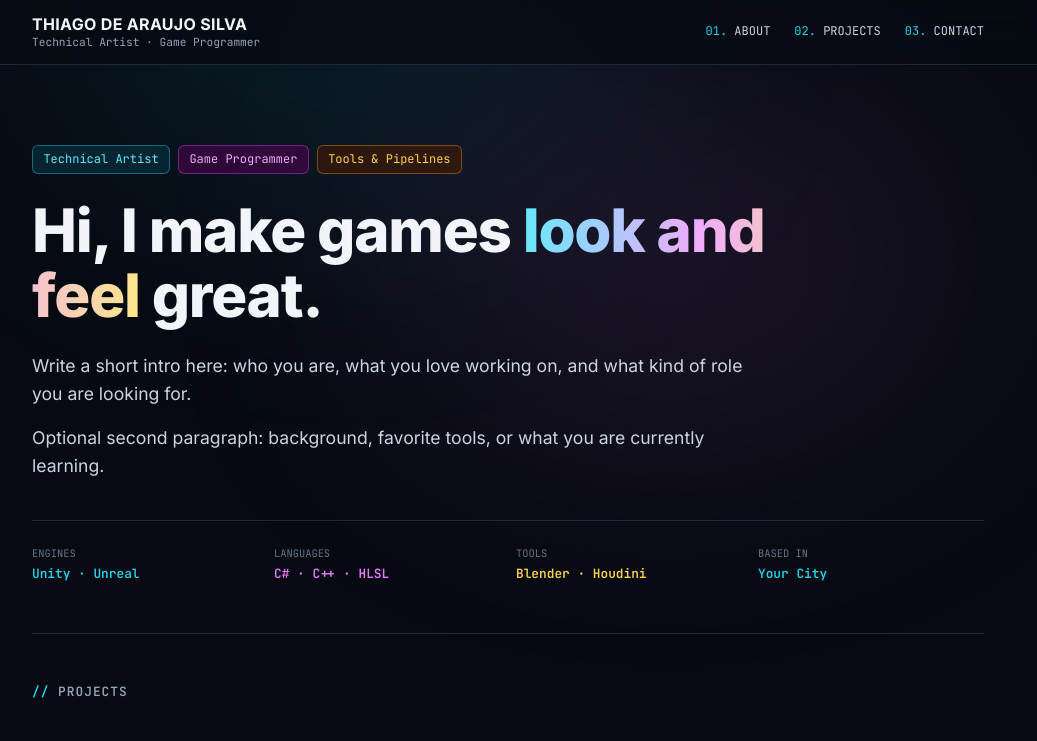
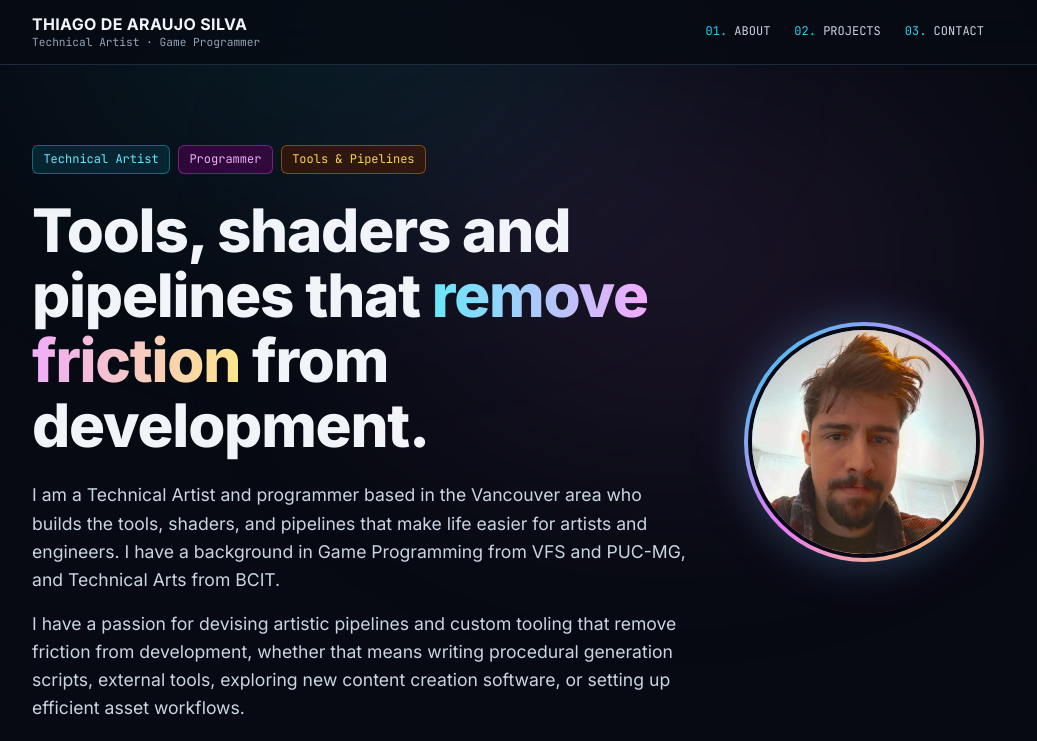
Before and after one commit to ThiagoDAraujoS/ThiagoDAraujoSPortfolio, an Angular app: page / in a window 1280 px wide. Shown: the top 741 px of the page, without its empty margins (132-1169 px from the left). Built offline with nearby package versions, Linux system fonts and the light colour scheme.

Commit message:
Added avatar and header text

```diff
--- a/src/app/about.config.ts
+++ b/src/app/about.config.ts
@@ -6,28 +6,33 @@ export const ABOUT = {
   /** Small colored pills above the headline. */
   roles: [
     { label: 'Technical Artist', color: 'cyan' },
-    { label: 'Game Programmer', color: 'fuchsia' },
+    { label: 'Programmer', color: 'fuchsia' },
     { label: 'Tools & Pipelines', color: 'amber' },
   ] satisfies { label: string; color: AccentColor }[],
 
   /** Big headline. `highlight` is rendered with the cyan → fuchsia → amber gradient. */
   headline: {
-    lead: 'Hi, I make games',
-    highlight: 'look and feel',
-    tail: 'great.',
+    lead: 'Tools, shaders and pipelines that',
+    highlight: 'remove friction',
+    tail: 'from development.',
+  },
+
+  /** Photo next to the text. Path is relative to /public. Remove to hide. */
+  avatar: {
+    src: 'images/header/avatar.jpeg',
+    alt: 'Portrait of Thiago de Araujo Silva',
   },
 
   /** About-me text. Each string becomes its own paragraph. */
   paragraphs: [
-    'Write a short intro here: who you are, what you love working on, and what kind of role you are looking for.',
-    'Optional second paragraph: background, favorite tools, or what you are currently learning.',
+    'I am a Technical Artist and programmer based in the Vancouver area who builds the tools, shaders, and pipelines that make life easier for artists and engineers. I have a background in Game Programming from VFS and PUC-MG, and Technical Arts from BCIT.',
+    'I have a passion for devising artistic pipelines and custom tooling that remove friction from development, whether that means writing procedural generation scripts, external tools, exploring new content creation software, or setting up efficient asset workflows.',
   ],
 
   /** Quick-facts strip under the text. Remove all entries to hide it. */
   facts: [
-    { label: 'Engines', value: 'Unity · Unreal' },
-    { label: 'Languages', value: 'C# · C++ · HLSL' },
-    { label: 'Tools', value: 'Blender · Houdini' },
-    { label: 'Based in', value: 'Your City' },
+    { label: 'Based in', value: 'Vancouver area' },
+    { label: 'Education', value: 'VFS · PUC-MG · BCIT' },
+    { label: 'Focus', value: 'Tools · Shaders · Pipelines' },
   ],
 };
--- a/src/app/components/site-header/site-header.html
+++ b/src/app/components/site-header/site-header.html
@@ -1,4 +1,6 @@
 <header id="about" class="hero">
+  <div class="hero__intro">
+    <div>
       <ul class="hero__roles">
         @for (role of about.roles; track role.label) {
           <li [class]="'pill pill--' + role.color">{{ role.label }}</li>
@@ -14,6 +16,14 @@
       @for (paragraph of about.paragraphs; track $index) {
         <p class="hero__text">{{ paragraph }}</p>
       }
+    </div>
+
+    @if (about.avatar) {
+      <div class="hero__avatar">
+        <img [src]="about.avatar.src" [alt]="about.avatar.alt" />
+      </div>
+    }
+  </div>
 
   @if (about.facts.length) {
     <dl class="hero__facts">
--- a/src/app/components/site-header/site-header.scss
+++ b/src/app/components/site-header/site-header.scss
@@ -9,6 +9,42 @@
     font-weight: 800;
     line-height: 1.08;
     letter-spacing: -0.02em;
+  }
+}
+
+.hero__intro {
+  display: grid;
+  grid-template-columns: minmax(0, 1fr) auto;
+  align-items: center;
+  gap: 3rem;
+
+  @media (max-width: 760px) {
+    grid-template-columns: 1fr;
+    gap: 2rem;
+  }
+}
+
+/* Round photo with a cyan → fuchsia → amber ring. */
+.hero__avatar {
+  width: 240px;
+  aspect-ratio: 1;
+  padding: 4px;
+  border-radius: 50%;
+  background: linear-gradient(135deg, var(--accent), var(--accent-2), var(--accent-3));
+  box-shadow: 0 0 40px rgba(34, 211, 238, 0.2), 0 0 60px rgba(232, 121, 249, 0.15);
+
+  img {
+    width: 100%;
+    height: 100%;
+    display: block;
+    object-fit: cover;
+    border-radius: 50%;
+    border: 4px solid var(--bg);
+  }
+
+  @media (max-width: 760px) {
+    order: -1;
+    width: 150px;
   }
 }
 
```
Also changed, not shown: public/images/header/avatar.jpeg (added), 1 other file (tests, documents, lock files or other folders). Lines whose indentation alone changed are shown as unchanged.
